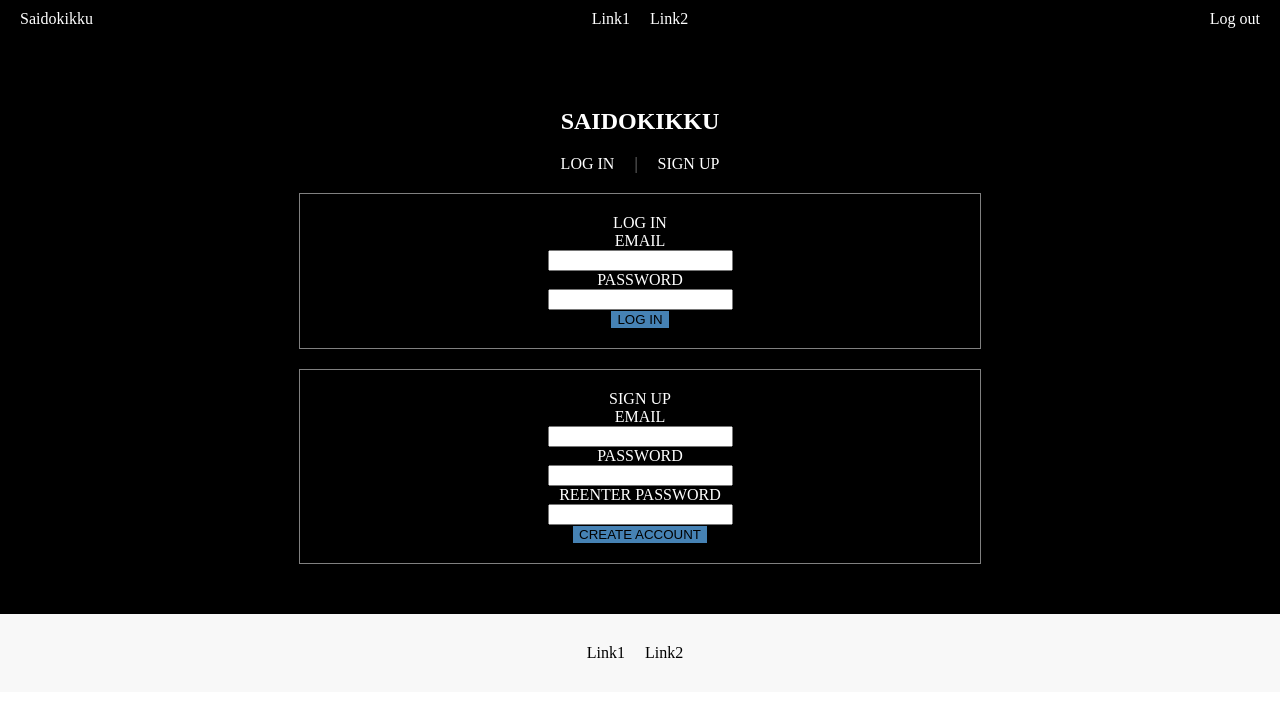
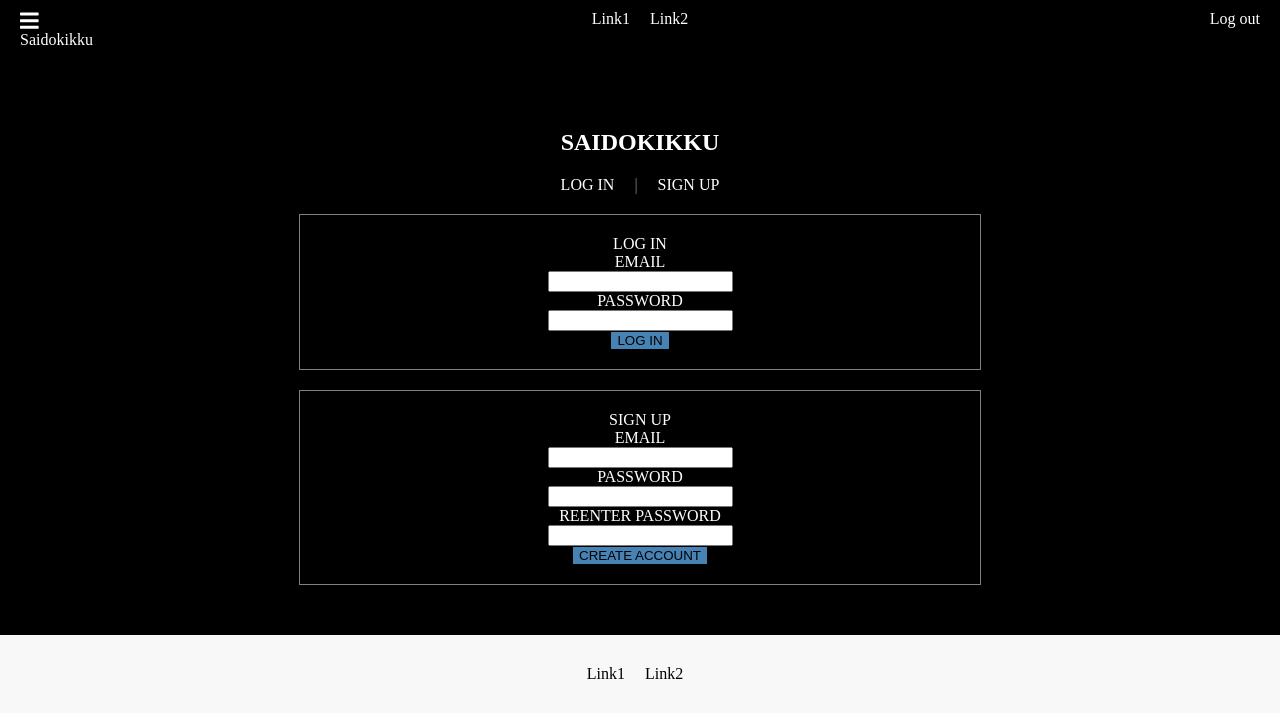
Before and after one commit to mikeadossi/Saidokikku, a React app: page /logIn in a window 1280 px wide. Shown: the top 718 px of the page. Built offline with nearby package versions, Linux system fonts and the light colour scheme.

Commit message:
added fontawesome

```diff
--- a/package.json
+++ b/package.json
@@ -16,15 +16,16 @@
     "@babel/core": "^7.8.4",
     "@babel/preset-env": "^7.8.4",
     "@babel/preset-react": "^7.8.3",
+    "@fortawesome/fontawesome-free": "^5.12.1",
     "babel-loader": "^8.0.6",
     "css-loader": "^3.4.2",
     "html-loader": "^0.5.5",
     "html-webpack-plugin": "^3.2.0",
+    "react-hot-loader": "^4.12.19",
     "style-loader": "^1.1.3",
     "webpack": "^4.41.6",
     "webpack-cli": "^3.3.11",
-    "webpack-dev-server": "^3.10.3",
-    "react-hot-loader": "^4.12.19"
+    "webpack-dev-server": "^3.10.3"
   },
   "dependencies": {
     "react": "^16.12.0",
--- a/src/Index.html
+++ b/src/Index.html
@@ -4,6 +4,7 @@
     <meta charset="UTF-8" />
     <meta name="viewport" content="width=device-width, initial-scale=1.0" />
     <meta http-equiv="X-UA-Compatible" content="ie=edge" />
+    <link rel="stylesheet" href="path/to/font-awesome/css/font-awesome.min.css">
     <title>Saidokikku</title>
   </head>
 
--- a/src/components/Header/HeaderLeft/HeaderLeft.css
+++ b/src/components/Header/HeaderLeft/HeaderLeft.css
@@ -3,3 +3,7 @@
   width:20%;
   float:right;
 }
+
+.fa-bars{
+  color:white;
+}
--- a/src/components/Header/HeaderLeft/HeaderLeft.js
+++ b/src/components/Header/HeaderLeft/HeaderLeft.js
@@ -7,6 +7,7 @@ class HeaderLeft extends Component {
     return (
       <div>
         <div className="header_left">
+          <div><i className="fa fa-bars fa-lg" aria-hidden="true"></i></div>
           <Link to="/" className="nav_links"><a>Saidokikku</a></Link>
         </div>
       </div>
--- a/src/containers/Nav/Nav.js
+++ b/src/containers/Nav/Nav.js
@@ -3,6 +3,10 @@ import './Nav.css';
 import HeaderRight from '../../components/Header/HeaderRight/HeaderRight';
 import HeaderCenter from '../../components/Header/HeaderCenter/HeaderCenter';
 import HeaderLeft from '../../components/Header/HeaderLeft/HeaderLeft';
+import '@fortawesome/fontawesome-free/js/fontawesome'
+import '@fortawesome/fontawesome-free/js/solid'
+import '@fortawesome/fontawesome-free/js/regular'
+import '@fortawesome/fontawesome-free/js/brands'
 
 class Nav extends Component {
   render() {
```
Also changed, not shown: 1 other file (tests, documents, lock files or other folders).
